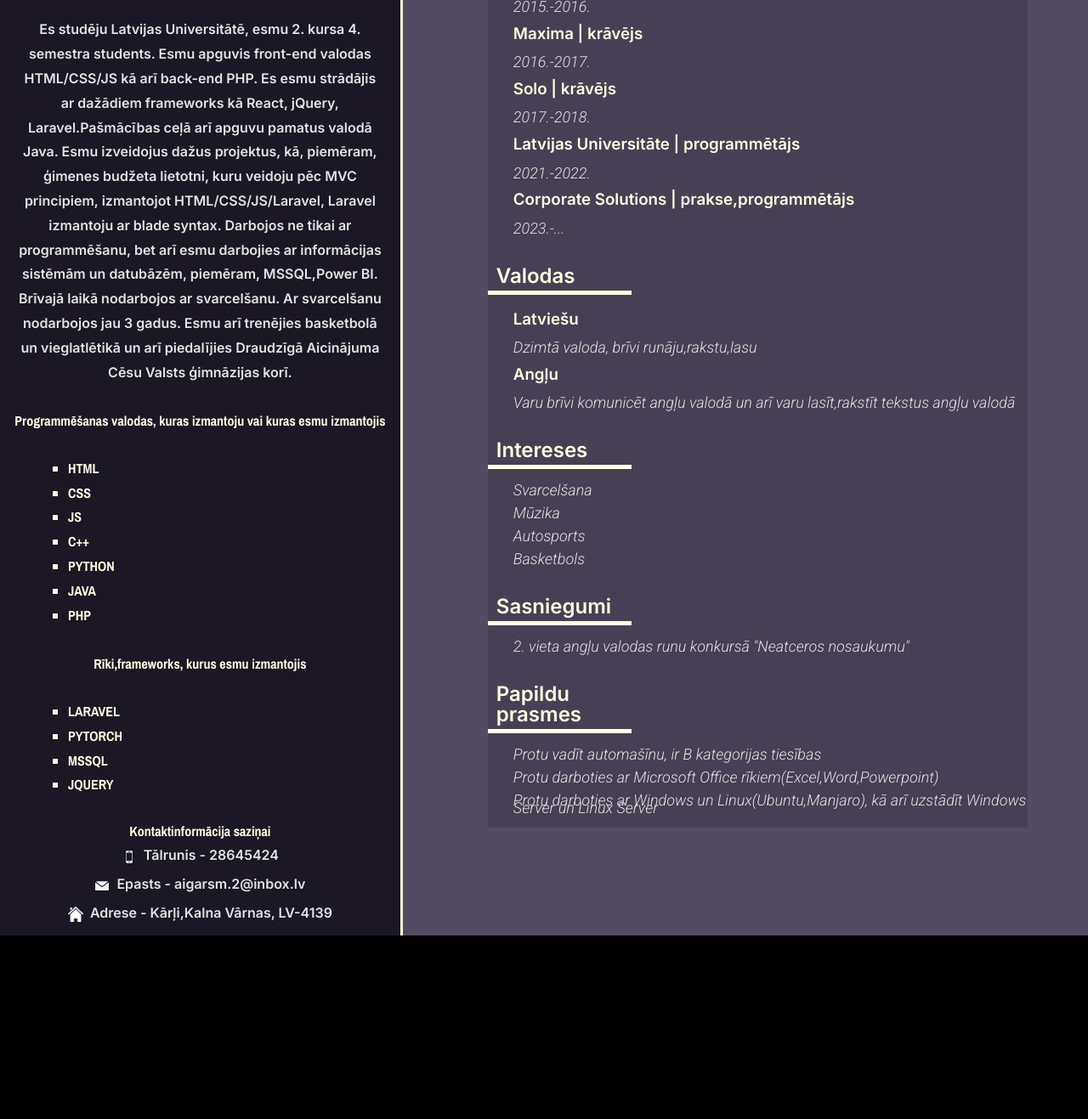
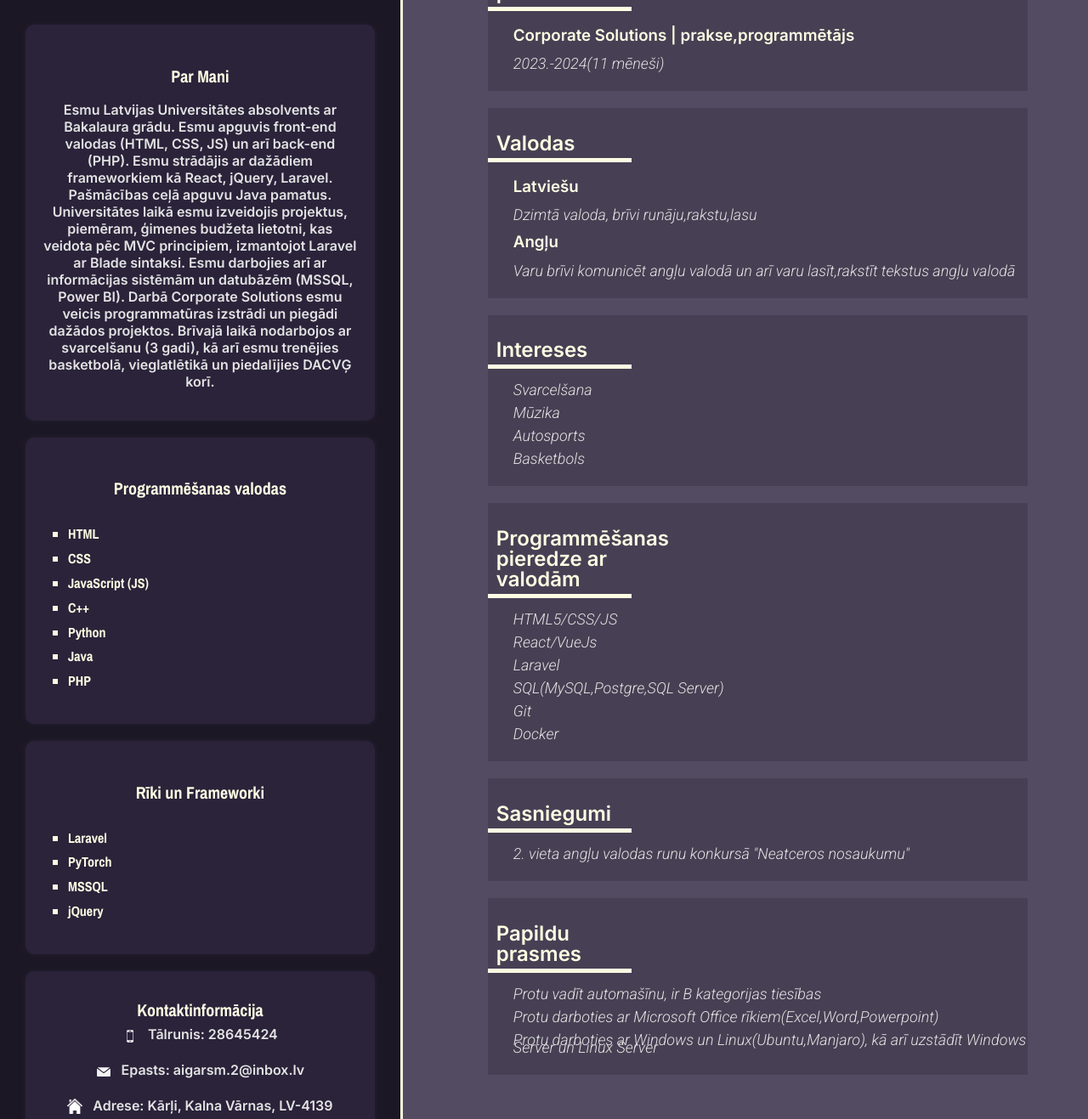
Before and after one commit to amozumacs/CV, a plain HTML site: page Index.html in a window 1280 px wide. Shown: the part 442-1759 px from the top of the page at 85% size. Before the commit the page ends 1543 px from the top, so only its background shows below. Drawn offline with nearby package versions, Linux system fonts and the light colour scheme.

Commit message:
Update Styling changes and add minor content changes

```diff
--- a/Index.css
+++ b/Index.css
@@ -70,13 +70,14 @@ p, .cv > li{
     color:#E3E3E3;
 }
 
-img.profile{
+img.profile {
     border: solid white 3px;
-    width:220px;
-    height:230px;
-    border-radius:180px;
-    margin-bottom:15px;
+    width: 220px;
+    height: auto;
+    border-radius: 50%;
+    margin-bottom: 15px;
 }
+
 
 ul{
     list-style-type: square;
@@ -114,13 +115,43 @@ p img {
     font-family: 'Archivo Narrow', sans-serif;
 }
 
-.work,.interests,.extra,.studies,.languages,.achievements{
-    background-color:#474054;
-    width:90%;
-    padding-top:1px;
-    padding-bottom:1px;
+.work,.interests,.extra,.studies,.languages,.achievements,.skills {
+    background-color: #474054;
+    width: 90%;
+    padding: 10px 0;
+    margin: 20px 0;
 }
+
 
 .lower h3, .lower p{
     padding-left:30px;
 }
+
+.section {
+    margin: 20px 30px;
+    padding: 20px;
+    background-color: #2a233a;
+    border-radius: 10px;
+    box-shadow: 0 0 8px rgba(255, 255, 255, 0.05);
+}
+
+
+.section h4 {
+    font-size: 20px;
+    margin-bottom: 10px;
+    color: #FEFEE3;
+}
+
+.section ul {
+    list-style-type: square;
+    padding-left: 30px;
+}
+
+.contacts p img {
+    vertical-align: middle;
+    margin-right: 8px;
+}
+
+.contacts p {
+    line-height: 1.6;
+}
--- a/Index.html
+++ b/Index.html
@@ -9,41 +9,51 @@
 
     <body>
         <div class="cv">
-            <h1 class="name2">- Aigars Mozumačs -</h1>
-            <h4 class="name">- programmētājs -</h2>
-            <img class="profile" src="Images\img.jpg" alt="cv photo">
+            <h1 class="name2">Aigars Mozumačs</h1>
+            <h4 class="name">Programmētājs</h4>
 
+            <img class="profile" src="Images/img.jpg" alt="CV foto">
+
+            <div class="section">
                 <h4>Par Mani</h4>
-            <p class="aboutme">Es studēju Latvijas Universitātē, esmu 2. kursa 4. semestra students. Esmu apguvis front-end valodas HTML/CSS/JS kā arī back-end PHP. Es esmu strādājis ar dažādiem frameworks
-                kā React, jQuery, Laravel.Pašmācības ceļā arī apguvu pamatus valodā Java. Esmu izveidojus dažus projektus, kā, piemēram, ģimenes budžeta lietotni, kuru veidoju pēc MVC principiem,
-                izmantojot HTML/CSS/JS/Laravel, Laravel izmantoju ar blade syntax. Darbojos ne tikai ar programmēšanu, bet arī esmu darbojies ar informācijas sistēmām un datubāzēm, piemēram, MSSQL,Power BI.
-                Brīvajā laikā nodarbojos ar svarcelšanu. Ar svarcelšanu nodarbojos jau 3 gadus. Esmu arī trenējies basketbolā un vieglatlētikā un arī piedalījies Draudzīgā Aicinājuma Cēsu Valsts ģimnāzijas korī.
+                <p class="aboutme">
+                    Esmu Latvijas Universitātes absolvents ar Bakalaura grādu. Esmu apguvis front-end valodas (HTML, CSS, JS) un arī back-end (PHP).
+                    Esmu strādājis ar dažādiem frameworkiem kā React, jQuery, Laravel. Pašmācības ceļā apguvu Java pamatus. Universitātes laikā esmu izveidojis projektus,
+                    piemēram, ģimenes budžeta lietotni, kas veidota pēc MVC principiem, izmantojot Laravel ar Blade sintaksi.
+                    Esmu darbojies arī ar informācijas sistēmām un datubāzēm (MSSQL, Power BI).
+                    Darbā Corporate Solutions esmu veicis programmatūras izstrādi un piegādi dažādos projektos.
+                    Brīvajā laikā nodarbojos ar svarcelšanu (3 gadi), kā arī esmu trenējies basketbolā, vieglatlētikā un piedalījies DACVĢ korī.
                 </p>
+            </div>
 
-            <h4 class="list">Programmēšanas valodas, kuras izmantoju vai kuras esmu izmantojis</h4>
+            <div class="section">
+                <h4 class="list">Programmēšanas valodas</h4>
                 <ul>
                     <li>HTML</li>
                     <li>CSS</li>
-                <li>JS</li>
+                    <li>JavaScript (JS)</li>
                     <li>C++</li>
-                <li>PYTHON</li>
-                <li>JAVA</li>
+                    <li>Python</li>
+                    <li>Java</li>
                     <li>PHP</li>
                 </ul>
+            </div>
 
-            <h4 class="list">Rīki,frameworks, kurus esmu izmantojis</h4>
+            <div class="section">
+                <h4 class="list">Rīki un Frameworki</h4>
                 <ul>
-                <li>LARAVEL</li>
-                <li>PYTORCH</li>
+                    <li>Laravel</li>
+                    <li>PyTorch</li>
                     <li>MSSQL</li>
-                <li>JQUERY</li>
+                    <li>jQuery</li>
                 </ul>
+            </div>
 
-            <div class = "contacts">
-                <h4>Kontaktinformācija saziņai</h4>
-                <p><img src="Images\wphone.png" alt="phone icon">&nbsp; Tālrunis - 28645424</p>
-                <p><img src="Images\wmail.png" alt="email icon">&nbsp; Epasts - aigarsm.2@inbox.lv</p>
-                <p><img src="Images\whouse.png" alt="house icon">&nbsp; Adrese - Kārļi,Kalna Vārnas, LV-4139</p>
+            <div class="contacts section">
+                <h4>Kontaktinformācija</h4>
+                <p><img src="Images/wphone.png" alt="phone icon"> Tālrunis: <strong>28645424</strong></p>
+                <p><img src="Images/wmail.png" alt="email icon"> Epasts: <strong>aigarsm.2@inbox.lv</strong></p>
+                <p><img src="Images/whouse.png" alt="house icon"> Adrese: <strong>Kārļi, Kalna Vārnas, LV-4139</strong></p>
             </div>
         </div>
 
@@ -63,21 +73,8 @@
 
             <div class="work">
                 <h2 class="underline">Darba pieredze</h2>
-
-                <h3>Cēsu Dome | dārznieks</h3>
-                <p>2015.-2016.</p>
-
-                <h3>Maxima | krāvējs</h3>
-                <p>2016.-2017.</p>
-
-                <h3>Solo | krāvējs</h3>
-                <p>2017.-2018.</p>
-
-                <h3>Latvijas Universitāte | programmētājs</h3>
-                <p>2021.-2022.</p>
-
                 <h3>Corporate Solutions | prakse,programmētājs</h3>
-                <p>2023.-...</p>
+                <p>2023.-2024(11 mēneši)</p>
             </div>
 
             <div class="languages">
@@ -97,6 +94,17 @@
                 <p>Autosports</p>
                 <p>Basketbols</p>
             </div>
+
+            <div class="skills">
+                <h2 class="underline">Programmēšanas pieredze ar valodām</h2>
+                <p>HTML5/CSS/JS</p>
+                <p>React/VueJs</p>
+                <p>Laravel</p>
+                <p>SQL(MySQL,Postgre,SQL Server)</p>
+                <p>Git</p>
+                <p>Docker</p>
+            </div>
+
             <div class="achievements">
                 <h2 class="underline">Sasniegumi</h2>
                 <p>2. vieta angļu valodas runu konkursā "Neatceros nosaukumu"</p>
```
Lines whose indentation alone changed are shown as unchanged.
